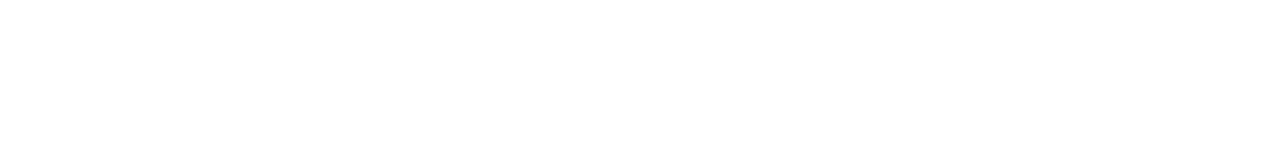
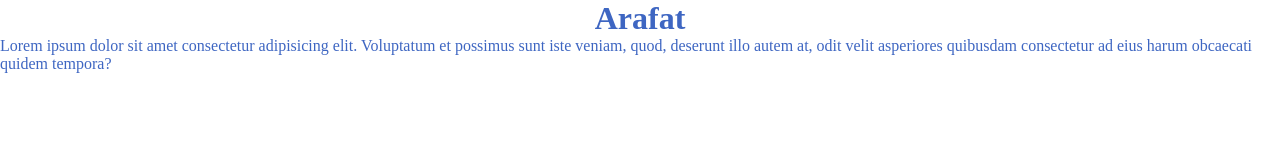
Before and after one commit to kazimdabusayed/demo-website, a plain HTML site: page index.html in a window 1280 px wide. Drawn offline with Linux system fonts and the light colour scheme.

Commit message:
added some text

```diff
--- a/index.html
+++ b/index.html
@@ -4,8 +4,12 @@
     <meta charset="UTF-8">
     <meta name="viewport" content="width=device-width, initial-scale=1.0">
     <title>Document</title>
+    <link rel="stylesheet" href="style.css">
 </head>
 <body>
-
+    <div>
+        <h1>Arafat</h1>
+        <p>Lorem ipsum dolor sit amet consectetur adipisicing elit. Voluptatum et possimus sunt iste veniam, quod, deserunt illo autem at, odit velit asperiores quibusdam consectetur ad eius harum obcaecati quidem tempora?</p>
+    </div>
 </body>
 </html>
--- a/style.css
+++ b/style.css
@@ -0,0 +1,10 @@
+*{
+    margin: 0;
+    padding: 0;
+}
+div{
+    color: rgb(62, 102, 194);
+}
+div h1{
+    text-align: center;
+}
```
